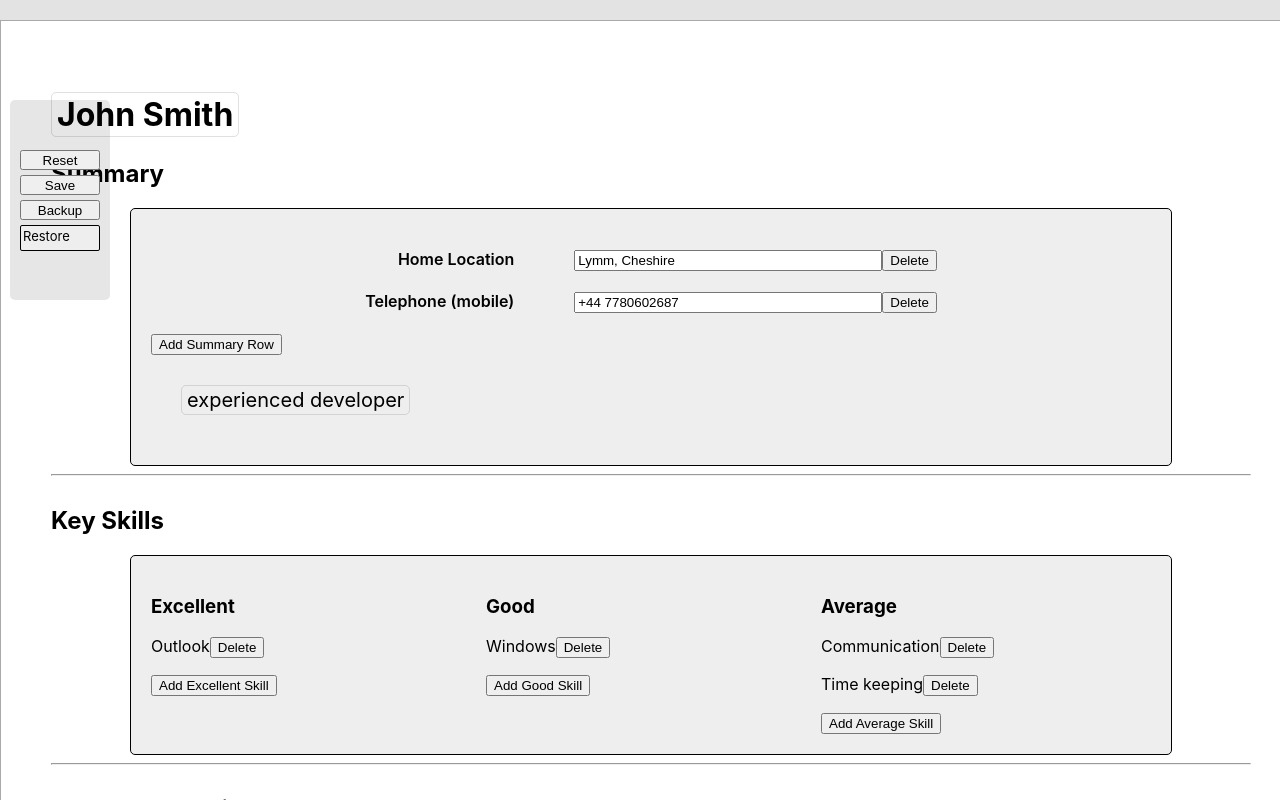
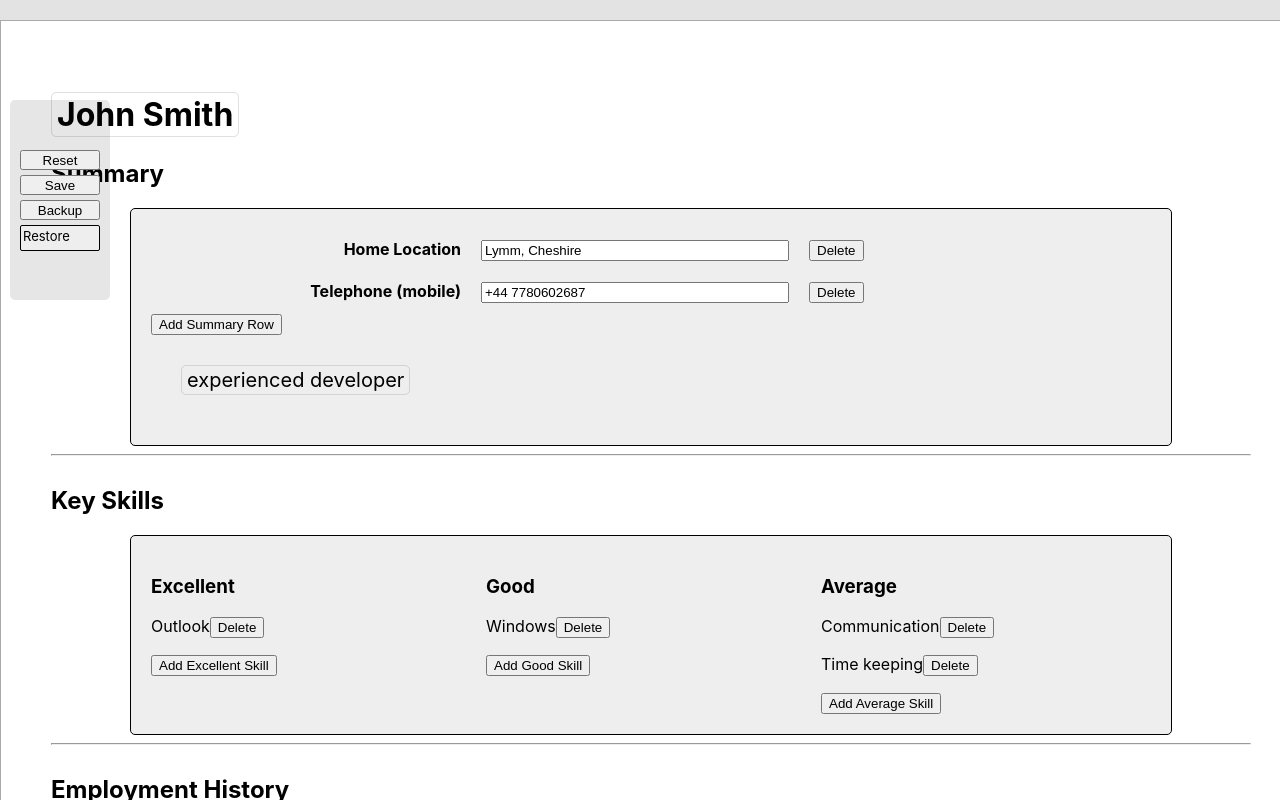
Before and after one commit to fireydude/cvelf, a React (Create React App) app in the folder ui/: page / in a window 1280 px wide. Shown: the top 800 px of the page. Built offline with nearby package versions, Linux system fonts and the light colour scheme.

Commit message:
styling summary drag rows

```diff
--- a/ui/src/components/summary/SummaryEditor.tsx
+++ b/ui/src/components/summary/SummaryEditor.tsx
@@ -19,27 +19,30 @@ export const SummaryEditor: React.FC<ISummaryEditor> = (props) => {
 
   const [updateText, setUpdateText] = useState<boolean>(false);
 
+  const colStyle = { display: 'inline-block', padding: 10 };
   return (
     <CvArticle>
       <h2>Summary</h2>
       <CvSection>
-        <dl>
+        <div>
           {summary.items.map((item, index) => {
             return (
-              <React.Fragment key={index}>
-                <dt>
+              <div key={index} draggable style={{ cursor: 'move' }}>
+                <div style={{ ...colStyle, width: 300, textAlign: 'right', fontWeight: 'bold' }}>
                   {item.name}
-                </dt>
-                <dd>
+                </div>
+                <div style={colStyle}>
                   <input type='text' value={item.value} style={{ width: 300 }}
                     onChange={(e) => updateItem(item, e.currentTarget.value)}
                   />
+                </div>
+                <div style={colStyle}>
                   <button onClick={() => deleteItem(item.name)}>Delete</button>
-                </dd>
-              </React.Fragment>
+                </div>
+              </div>
             );
           })}
-        </dl>
+        </div>
         <AddItem addText="Add Summary Row" add={addItem} />
         <br />
         <div onClick={() => setUpdateText(true)} style={{ fontSize: 20, margin: 30 }}>
```
